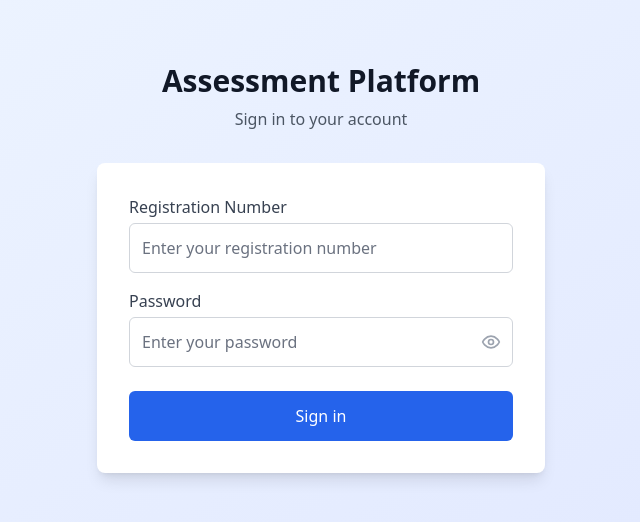
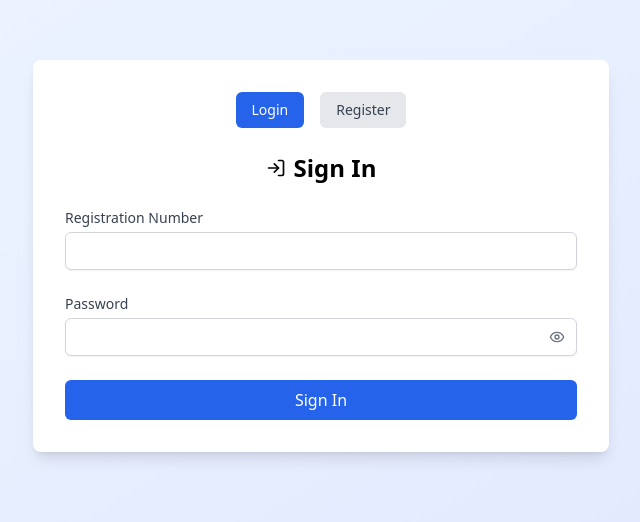
Before and after one commit to charan0576/exam_portal, a React (Vite) app: page / in a window 1280 px wide. Shown: the part 144-666 px from the top of the page, without its empty margins (319-959 px from the left). Built offline with nearby package versions, Linux system fonts and the light colour scheme.

Commit message:
Update LoginForm.tsx

```diff
--- a/src/components/Auth/LoginForm.tsx
+++ b/src/components/Auth/LoginForm.tsx
@@ -1,56 +1,97 @@
 import React, { useState } from 'react';
-import { Eye, EyeOff, AlertCircle } from 'lucide-react';
+import { Eye, EyeOff, AlertCircle, UserPlus, CheckCircle, LogIn } from 'lucide-react';
 import { useAuth } from '../../context/AuthContext';
 import { apiService } from '../../services/api';
 
-const LoginForm: React.FC = () => {
+const AuthPage: React.FC = () => {
+  const [tab, setTab] = useState<'login' | 'register'>('login');
+
+  // Login state
   const [regno, setRegno] = useState('');
   const [password, setPassword] = useState('');
   const [showPassword, setShowPassword] = useState(false);
-  const [error, setError] = useState('');
-  const [loading, setLoading] = useState(false);
+  const [loginError, setLoginError] = useState('');
+  const [loginLoading, setLoginLoading] = useState(false);
   const { login } = useAuth();
 
-  const handleSubmit = async (e: React.FormEvent) => {
+  // Register state
+  const [formData, setFormData] = useState({ name: '', regno: '', password: '' });
+  const [regError, setRegError] = useState('');
+  const [regSuccess, setRegSuccess] = useState('');
+  const [regLoading, setRegLoading] = useState(false);
+
+  const handleLogin = async (e: React.FormEvent) => {
     e.preventDefault();
-    setLoading(true);
-    setError('');
+    setLoginLoading(true);
+    setLoginError('');
 
     try {
       const response = await apiService.login(regno, password);
       login(response.token, response.user);
     } catch (err) {
-      setError(err instanceof Error ? err.message : 'Login failed');
+      setLoginError(err instanceof Error ? err.message : 'Login failed');
     } finally {
-      setLoading(false);
+      setLoginLoading(false);
+    }
+  };
+
+  const handleRegister = async (e: React.FormEvent) => {
+    e.preventDefault();
+    setRegLoading(true);
+    setRegError('');
+    setRegSuccess('');
+
+    try {
+      const { name, regno, password } = formData;
+      await apiService.createUsers(name, regno, password);
+      setRegSuccess('User created successfully!');
+      setFormData({ name: '', regno: '', password: '' });
+    } catch (err) {
+      setRegError(err instanceof Error ? err.message : 'Failed to create user');
+    } finally {
+      setRegLoading(false);
     }
   };
 
   return (
     <div className="min-h-screen bg-gradient-to-br from-blue-50 to-indigo-100 flex items-center justify-center px-4 py-8">
-      <div className="max-w-md w-full space-y-8">
-        <div>
-          <h2 className="mt-6 text-center text-2xl sm:text-3xl font-extrabold text-gray-900">
-            Assessment Platform
-          </h2>
-          <p className="mt-2 text-center text-sm sm:text-base text-gray-600">
-            Sign in to your account
-          </p>
+      <div className="max-w-xl w-full bg-white p-6 sm:p-8 rounded-lg shadow-lg">
+        {/* Tab Selector */}
+        <div className="flex justify-center space-x-4 mb-6">
+          <button
+            onClick={() => setTab('login')}
+            className={`px-4 py-2 text-sm font-medium rounded-md ${
+              tab === 'login' ? 'bg-blue-600 text-white' : 'bg-gray-200 text-gray-700'
+            }`}
+          >
+            Login
+          </button>
+          <button
+            onClick={() => setTab('register')}
+            className={`px-4 py-2 text-sm font-medium rounded-md ${
+              tab === 'register' ? 'bg-blue-600 text-white' : 'bg-gray-200 text-gray-700'
+            }`}
+          >
+            Register
+          </button>
         </div>
 
-        <form className="mt-8 space-y-6 bg-white p-6 sm:p-8 rounded-lg shadow-lg" onSubmit={handleSubmit}>
-          {error && (
-            <div className="flex items-start space-x-2 text-red-600 bg-red-50 p-3 rounded-md">
-              <AlertCircle className="h-5 w-5" />
-              <span className="text-sm leading-relaxed">{error}</span>
-            </div>
-          )}
+        {/* Login Form */}
+        {tab === 'login' && (
+          <form onSubmit={handleLogin} className="space-y-6">
+            <h2 className="text-2xl font-bold text-center flex items-center justify-center gap-2">
+              <LogIn className="h-5 w-5" /> Sign In
+            </h2>
 
-          <div className="space-y-4">
+            {loginError && (
+              <div className="flex items-start space-x-2 text-red-600 bg-red-50 p-3 rounded-md">
+                <AlertCircle className="h-5 w-5" />
+                <span className="text-sm">{loginError}</span>
+              </div>
+            )}
+
             <div>
-              <label htmlFor="regno" className="block text-sm sm:text-base font-medium text-gray-700">
-                Registration Number
-              </label>
+              <label htmlFor="regno" className="block text-sm font-medium text-gray-700">Registration Number</label>
               <input
                 id="regno"
                 name="regno"
@@ -58,16 +99,13 @@ const LoginForm: React.FC = () => {
                 required
                 value={regno}
                 onChange={(e) => setRegno(e.target.value)}
-                className="mt-1 appearance-none rounded-md relative block w-full px-3 py-2 sm:py-3 border border-gray-300 placeholder-gray-500 text-gray-900 focus:outline-none focus:ring-blue-500 focus:border-blue-500 focus:z-10 text-sm sm:text-base"
-                placeholder="Enter your registration number"
+                className="mt-1 block w-full px-3 py-2 border border-gray-300 rounded-md shadow-sm text-sm focus:ring-blue-500 focus:border-blue-500"
               />
             </div>
 
             <div>
-              <label htmlFor="password" className="block text-sm sm:text-base font-medium text-gray-700">
-                Password
-              </label>
-              <div className="mt-1 relative">
+              <label htmlFor="password" className="block text-sm font-medium text-gray-700">Password</label>
+              <div className="relative">
                 <input
                   id="password"
                   name="password"
@@ -75,39 +113,100 @@ const LoginForm: React.FC = () => {
                   required
                   value={password}
                   onChange={(e) => setPassword(e.target.value)}
-                  className="appearance-none rounded-md relative block w-full px-3 py-2 sm:py-3 pr-10 border border-gray-300 placeholder-gray-500 text-gray-900 focus:outline-none focus:ring-blue-500 focus:border-blue-500 focus:z-10 text-sm sm:text-base"
-                  placeholder="Enter your password"
+                  className="mt-1 block w-full px-3 py-2 border border-gray-300 rounded-md shadow-sm text-sm pr-10 focus:ring-blue-500 focus:border-blue-500"
                 />
                 <button
                   type="button"
-                  className="absolute inset-y-0 right-0 pr-3 flex items-center"
                   onClick={() => setShowPassword(!showPassword)}
+                  className="absolute inset-y-0 right-0 pr-3 flex items-center text-gray-500"
                 >
-                  {showPassword ? (
-                    <EyeOff className="h-5 w-5 text-gray-400" />
-                  ) : (
-                    <Eye className="h-5 w-5 text-gray-400" />
-                  )}
+                  {showPassword ? <EyeOff className="h-4 w-4" /> : <Eye className="h-4 w-4" />}
                 </button>
               </div>
             </div>
-          </div>
 
-          <div>
             <button
               type="submit"
-              disabled={loading}
-              className="group relative w-full flex justify-center py-2 sm:py-3 px-4 border border-transparent text-sm sm:text-base font-medium rounded-md text-white bg-blue-600 hover:bg-blue-700 focus:outline-none focus:ring-2 focus:ring-offset-2 focus:ring-blue-500 disabled:opacity-50 disabled:cursor-not-allowed transition-colors"
+              disabled={loginLoading}
+              className="w-full py-2 bg-blue-600 text-white rounded-md hover:bg-blue-700 focus:outline-none focus:ring-2 focus:ring-blue-500 disabled:opacity-50"
             >
-              {loading ? 'Signing in...' : 'Sign in'}
+              {loginLoading ? 'Signing in...' : 'Sign In'}
             </button>
-          </div>
+          </form>
+        )}
 
+        {/* Add User Form */}
+        {tab === 'register' && (
+          <form onSubmit={handleRegister} className="space-y-6">
+            <h2 className="text-2xl font-bold text-center flex items-center justify-center gap-2">
+              <UserPlus className="h-5 w-5" /> Sign Up
+            </h2>
 
-        </form>
+            {regError && (
+              <div className="flex items-start space-x-2 text-red-600 bg-red-50 p-3 rounded-md">
+                <AlertCircle className="h-5 w-5" />
+                <span className="text-sm">{regError}</span>
+              </div>
+            )}
+
+            {regSuccess && (
+              <div className="flex items-start space-x-2 text-green-600 bg-green-50 p-3 rounded-md">
+                <CheckCircle className="h-5 w-5" />
+                <span className="text-sm">{regSuccess}</span>
+              </div>
+            )}
+
+            <div>
+              <label htmlFor="name" className="block text-sm font-medium text-gray-700">Full Name</label>
+              <input
+                type="text"
+                id="name"
+                name="name"
+                value={formData.name}
+                onChange={(e) => setFormData({ ...formData, name: e.target.value })}
+                required
+                className="mt-1 block w-full px-3 py-2 border border-gray-300 rounded-md shadow-sm text-sm focus:ring-blue-500 focus:border-blue-500"
+              />
+            </div>
+
+            <div>
+              <label htmlFor="regno" className="block text-sm font-medium text-gray-700">Registration Number</label>
+              <input
+                type="text"
+                id="regno"
+                name="regno"
+                value={formData.regno}
+                onChange={(e) => setFormData({ ...formData, regno: e.target.value })}
+                required
+                className="mt-1 block w-full px-3 py-2 border border-gray-300 rounded-md shadow-sm text-sm focus:ring-blue-500 focus:border-blue-500"
+              />
+            </div>
+
+            <div>
+              <label htmlFor="password" className="block text-sm font-medium text-gray-700">Password</label>
+              <input
+                type="password"
+                id="password"
+                name="password"
+                value={formData.password}
+                onChange={(e) => setFormData({ ...formData, password: e.target.value })}
+                required
+                className="mt-1 block w-full px-3 py-2 border border-gray-300 rounded-md shadow-sm text-sm focus:ring-blue-500 focus:border-blue-500"
+              />
+            </div>
+
+            <button
+              type="submit"
+              disabled={regLoading}
+              className="w-full py-2 bg-blue-600 text-white rounded-md hover:bg-blue-700 focus:outline-none focus:ring-2 focus:ring-blue-500 disabled:opacity-50"
+            >
+              {regLoading ? 'Adding...' : 'Register'}
+            </button>
+          </form>
+        )}
       </div>
     </div>
   );
 };
 
-export default LoginForm;
+export default AuthPage;
```
